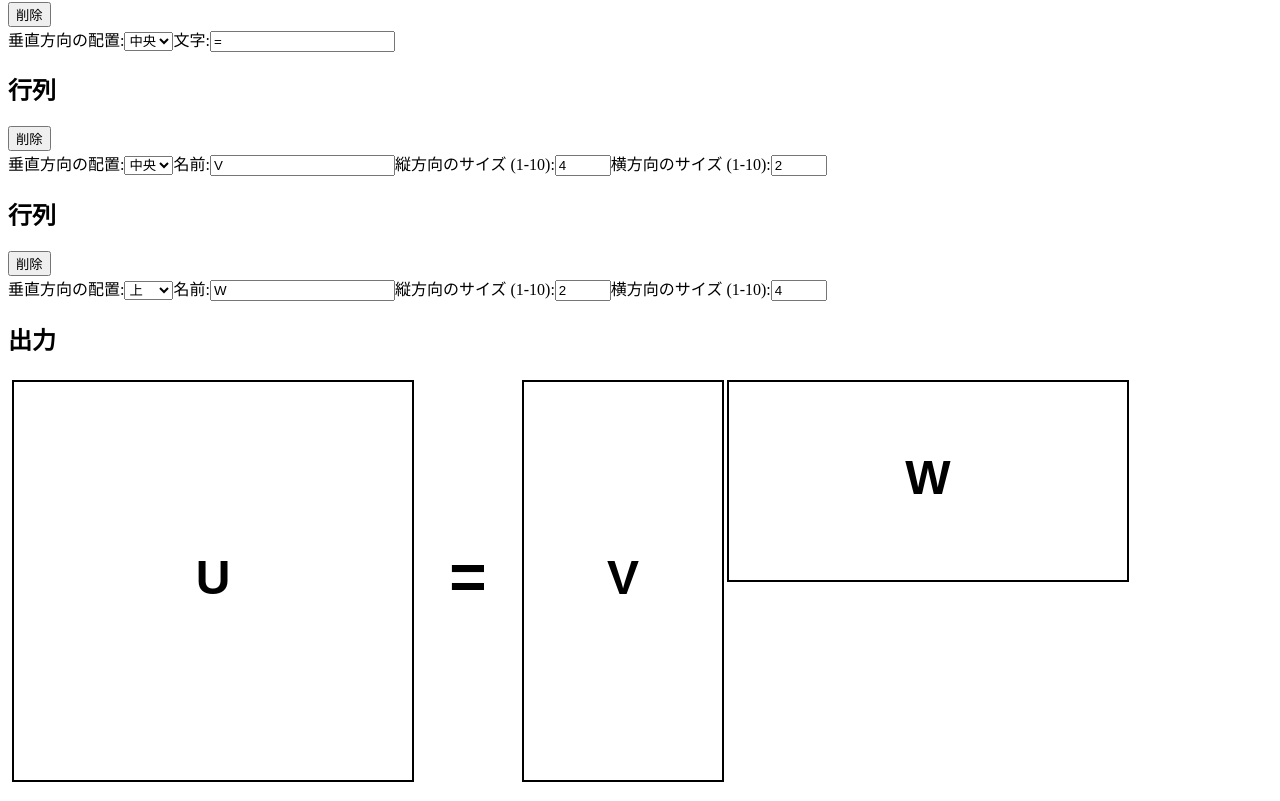
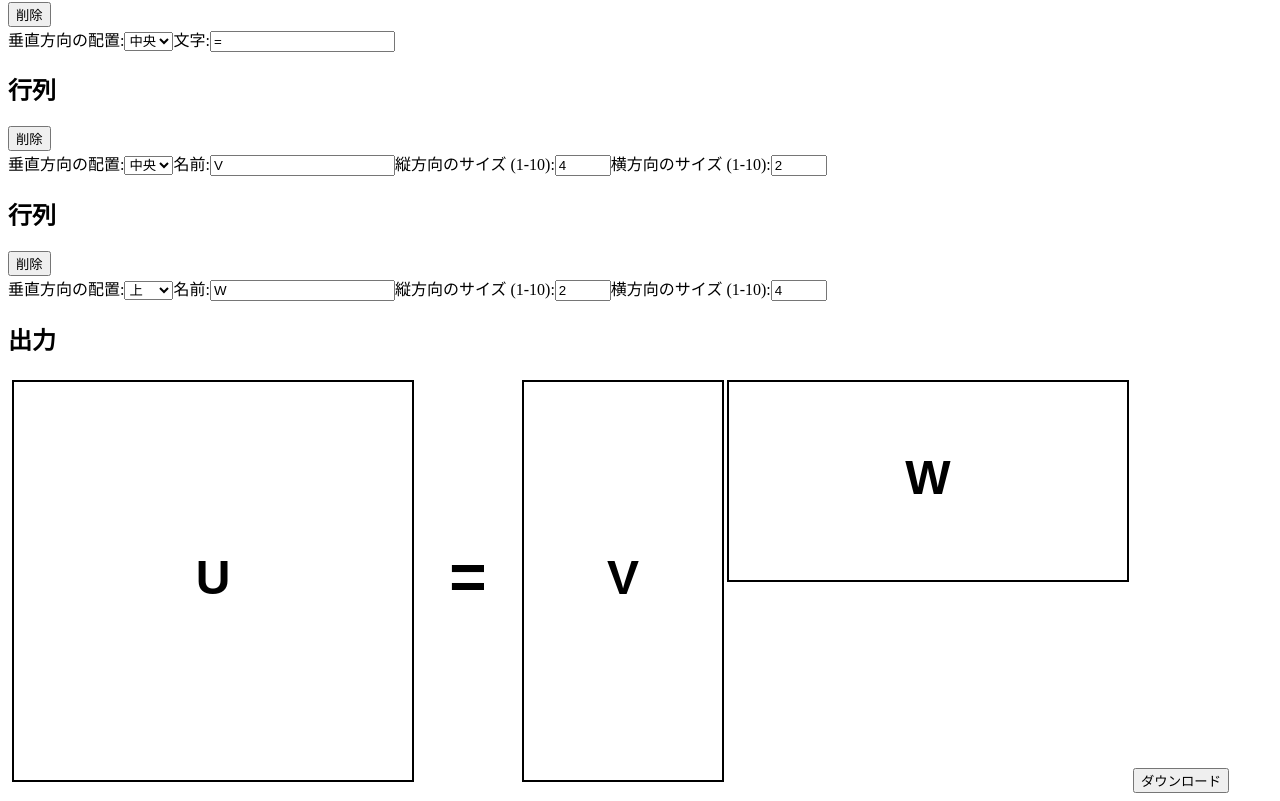
Before and after one commit to senntou/matvis, a React (Vite) app: page / in a window 1280 px wide. Shown: the part 312-1113 px from the top of the page. Built offline with nearby package versions, Linux system fonts and the light colour scheme; the HTML template or start-up script is replaced by a standard one.

Commit message:
feat:ダウンロードボタン追加

```diff
--- a/index.html
+++ b/index.html
@@ -19,6 +19,15 @@
     <!-- icon -->
     <link rel="icon" type="image/png" href="/favicon.ico" />
 
+    <!-- OGP -->
+    <meta property="og:title" content="行列ビジュアライザー" />
+    <meta
+      property="og:description"
+      content="行列ビジュアライザーは、行列の概形を可視化するためのツールです。"
+    />
+    <meta property="og:type" content="website" />
+    <meta property="og:url" content="https://senntou.github.io/matvis/" />
+
     <meta name="viewport" content="width=device-width, initial-scale=1.0" />
   </head>
   <body>
--- a/src/components/OutputHandler.tsx
+++ b/src/components/OutputHandler.tsx
@@ -112,13 +112,30 @@ const OutputHandler: React.FC<OutputHandlerProps> = ({ matrices }) => {
     });
   }, [matrices, canvasSize]);
 
+  const handleOutput = () => {
+    const canvas = canvasRef.current;
+    if (!canvas) return;
+
+    const link = document.createElement("a");
+    link.download = "output.png";
+    link.href = canvas.toDataURL();
+    link.click();
+  };
+
   return (
     <div className="h-fit w-fit border border-gray-400 rounded-lg p-4">
       <canvas
+        className="sm:w-full w-80"
         ref={canvasRef}
         width={canvasSize.width}
         height={canvasSize.height}
       />
+      <button
+        className="mt-4 bg-blue-500 text-white px-4 py-2 rounded"
+        onClick={handleOutput}
+      >
+        ダウンロード
+      </button>
     </div>
   );
 };
```
